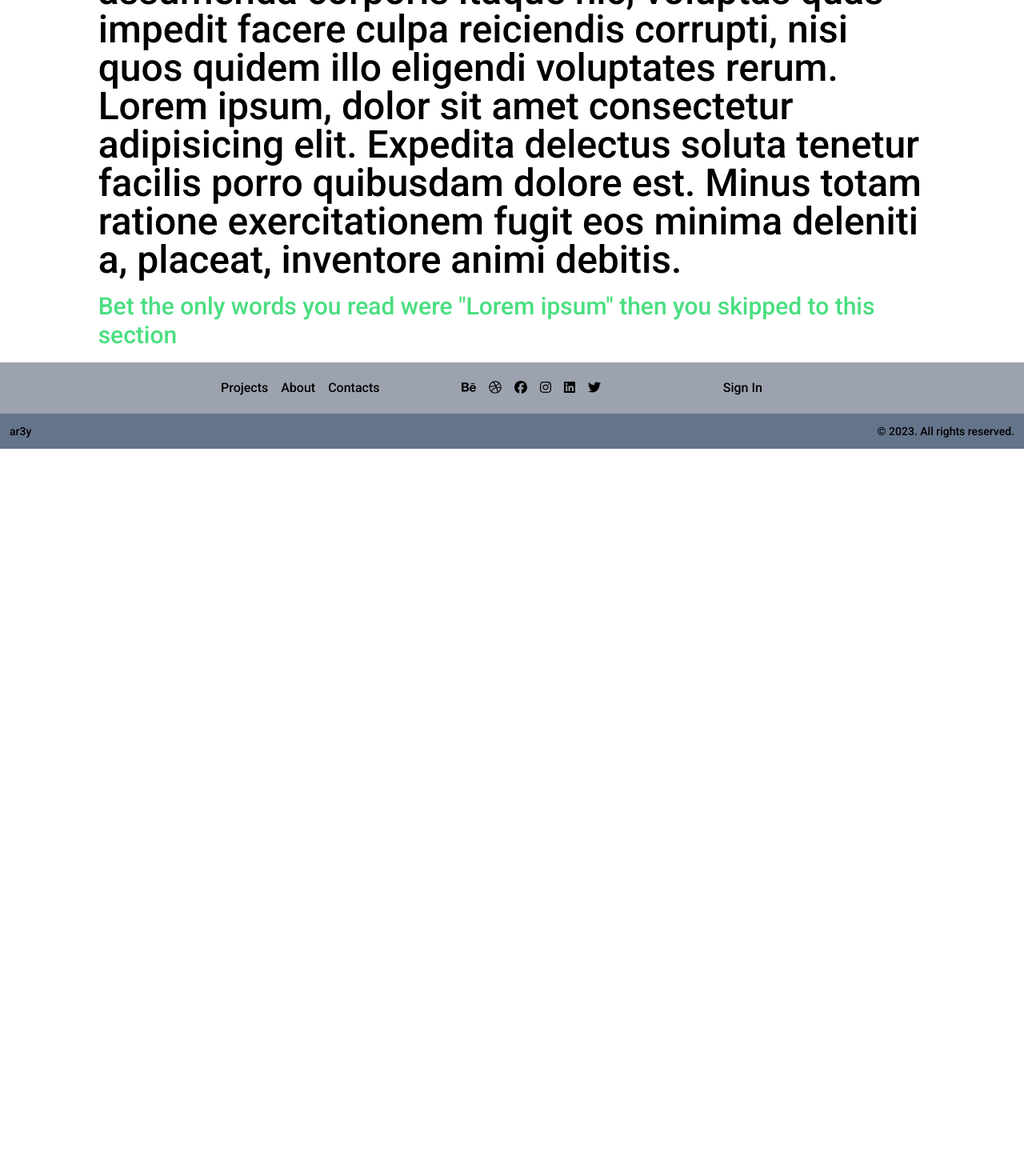
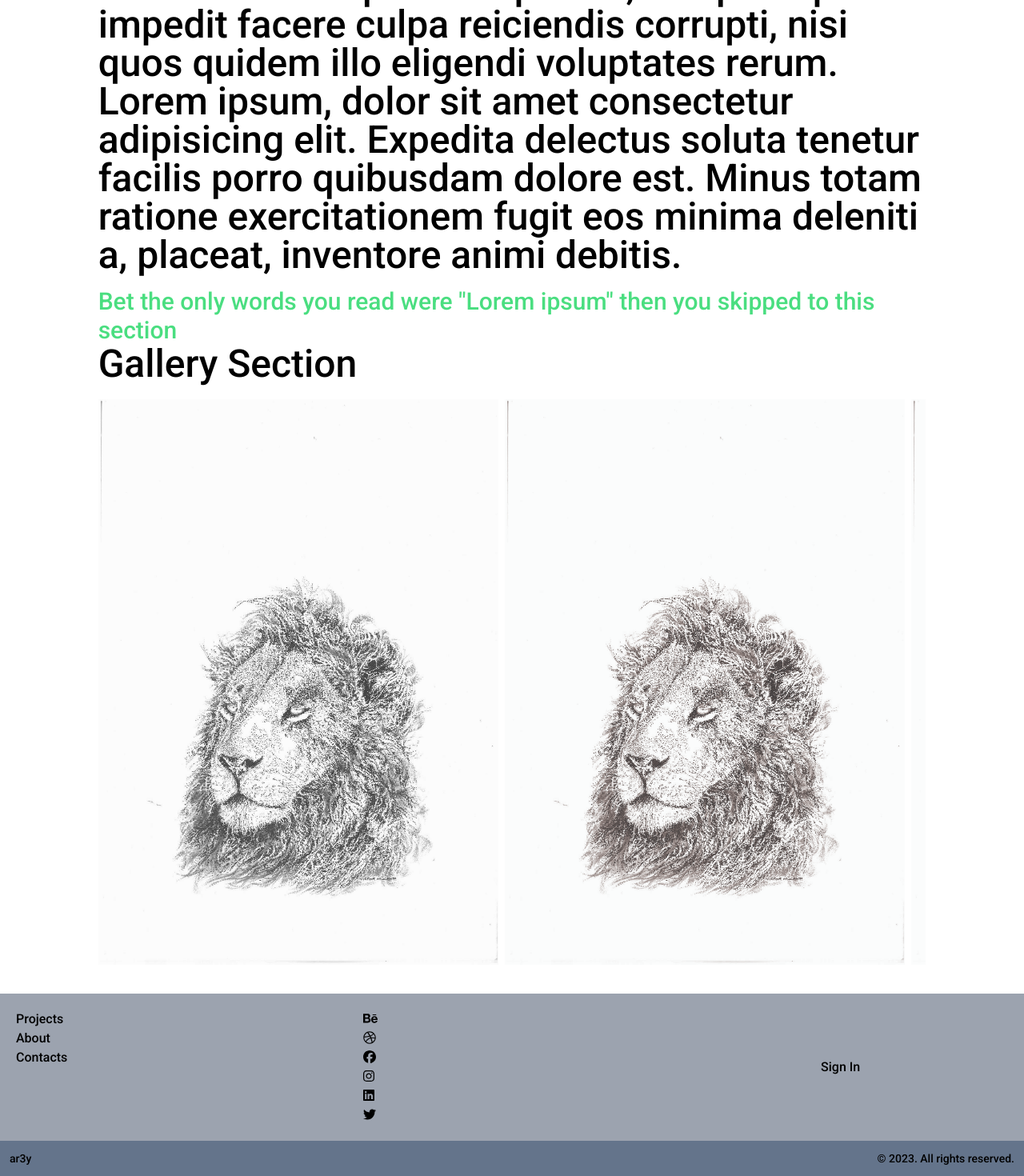
Before and after one commit to Arey-7/nn-web, a Next.js app: page / in a window 1280 px wide. Shown: the part 1239-2709 px from the top of the page at 80% size. Before the commit the page ends 1800 px from the top, so only its background shows below. Built offline with nearby package versions, Linux system fonts and the light colour scheme.

Commit message:
organisational changes

```diff
--- /dev/null
+++ b/app/components/button.tsx
@@ -0,0 +1,7 @@
+export default function Button(){
+    return(
+        <button>
+
+        </button>
+    )
+}
--- a/app/components/footer.tsx
+++ /dev/null
@@ -1,43 +0,0 @@
-import Link from "next/link";
-import { FontAwesomeIcon } from "@fortawesome/react-fontawesome";
-import { faInstagram, faTwitter, faLinkedin, faFacebook,faBehance,faDribbble } from '@fortawesome/free-brands-svg-icons';
-
-export default function Footer() {
-  return (
-    <footer className="bg-gray-400">
-      <div className="mx-auto w-3/5 grid grid-flow-col p-5">
-          <ul className="flex space-x-4">
-            <Link href="/projects">Projects</Link>
-            <Link href="/about">About</Link>
-            <Link href="/contacts">Contacts</Link>
-          </ul>
-          <ul className="flex space-x-4">
-            <li>
-              <Link href="#"><FontAwesomeIcon icon={faBehance}/></Link>
-
-            </li>
-            <li>
-            <Link href="#"><FontAwesomeIcon icon={faDribbble}/></Link>
-            </li>
-            <li>
-            <Link href="#"><FontAwesomeIcon icon={faFacebook}/></Link>
-            </li>
-            <li>
-            <Link href="#"><FontAwesomeIcon icon={faInstagram}/></Link>
-            </li>
-            <li>
-            <Link href="#"><FontAwesomeIcon icon={faLinkedin}/></Link>
-            </li>
-            <li>
-            <Link href="#"><FontAwesomeIcon icon={faTwitter}/></Link>
-            </li>
-          </ul>
-          <button>Sign In</button>
-      </div>
-      <div className=" bg-slate-500 text-sm p-3 flex justify-between">
-        <div>ar3y</div>
-        <div>&copy; 2023. All rights reserved.</div>
-      </div>
-    </footer>
-  );
-}
--- /dev/null
+++ b/app/components/gallery-image.tsx
@@ -0,0 +1,51 @@
+import Image from "next/image";
+
+interface GalleryImage {
+  id: number;
+  src: string;
+  alt: string;
+  width: number;
+  height: number;
+  className?: string;
+}
+
+interface GalleryProps {
+  images: GalleryImage[];
+}
+
+const Gallery: React.FC<GalleryProps> = ({ images }) => {
+  return (
+    <div className="gallery">
+      {images.map((image) => (
+        <GalleryImage
+          key={image.id}
+          src={image.src}
+          alt={image.alt}
+          width={image.width}
+          height={image.height}
+          className={image.className}
+        />
+      ))}
+    </div>
+  );
+};
+
+const GalleryImage: React.FC<GalleryImage> = ({
+  src,
+  alt,
+  width,
+  height,
+  className,
+}) => {
+  return (
+    <Image
+      src={src}
+      alt={alt}
+      width={width}
+      height={height}
+      className={className}
+    />
+  );
+};
+
+export default Gallery;
--- /dev/null
+++ b/app/components/video.tsx
@@ -0,0 +1,7 @@
+export default function Video(){
+    return(
+        <button>
+            m
+        </button>
+    )
+}
--- a/app/layout.tsx
+++ b/app/layout.tsx
@@ -1,8 +1,8 @@
 import "./globals.css";
 import { Roboto } from "next/font/google";
 import { Providers } from "./providers";
-import Navbar from "./components/navbar";
-import Footer from "./components/footer";
+import Navbar from "./sections/navbar";
+import Footer from "./sections/footer";
 import ThemeButton from "./components/theme_button";
 
 const roboto = Roboto({
@@ -28,13 +28,13 @@ export default function RootLayout({
       </head>
       <body className={roboto.className}>
         <Providers>
-          <div className="min-h-screen">
+          <div className="min-h-screen w-full">
             <Navbar />
             {children}
             <ThemeButton />
           </div>
           <div>
-            <Footer />
+          <Footer />
           </div>
         </Providers>
       </body>
--- a/app/page.tsx
+++ b/app/page.tsx
@@ -1,4 +1,5 @@
 import Image from "next/image";
+import Gallery from "./sections/gallery";
 
 // `app/page.tsx` is the UI for the `/` URL
 export default function Page() {
@@ -33,6 +34,7 @@ export default function Page() {
         Bet the only words you read were "Lorem ipsum" then you skipped to this
         section
       </p>
+      <Gallery/>
     </main>
   );
 }
--- /dev/null
+++ b/app/sections/footer.tsx
@@ -0,0 +1,67 @@
+import Link from "next/link";
+import { FontAwesomeIcon } from "@fortawesome/react-fontawesome";
+import {
+  faInstagram,
+  faTwitter,
+  faLinkedin,
+  faFacebook,
+  faBehance,
+  faDribbble,
+} from "@fortawesome/free-brands-svg-icons";
+
+export default function Footer() {
+  return (
+    <footer className="bg-gray-400">
+      <div className="mx-auto grid grid-flow-col p-5">
+        <ul className="">
+          <li>
+            <Link href="/projects">Projects</Link>
+          </li>
+          <li>
+            <Link href="/about">About</Link>
+          </li>
+          <li>
+            <Link href="/contacts">Contacts</Link>
+          </li>
+        </ul>
+        <ul className="">
+          <li>
+            <Link href="#">
+              <FontAwesomeIcon icon={faBehance} />
+            </Link>
+          </li>
+          <li>
+            <Link href="#">
+              <FontAwesomeIcon icon={faDribbble} />
+            </Link>
+          </li>
+          <li>
+            <Link href="#">
+              <FontAwesomeIcon icon={faFacebook} />
+            </Link>
+          </li>
+          <li>
+            <Link href="#">
+              <FontAwesomeIcon icon={faInstagram} />
+            </Link>
+          </li>
+          <li>
+            <Link href="#">
+              <FontAwesomeIcon icon={faLinkedin} />
+            </Link>
+          </li>
+          <li>
+            <Link href="#">
+              <FontAwesomeIcon icon={faTwitter} />
+            </Link>
+          </li>
+        </ul>
+        <button>Sign In</button>
+      </div>
+      <div className=" bg-slate-500 text-sm p-3 flex justify-between">
+        <div>ar3y</div>
+        <div>&copy; 2023. All rights reserved.</div>
+      </div>
+    </footer>
+  );
+}
--- /dev/null
+++ b/app/sections/gallery.tsx
@@ -0,0 +1,30 @@
+import Image from "next/image";
+
+export default function Gallery(){
+    return(
+        <div>Gallery Section
+            <div className="flex gap-2 overflow-hidden">
+            <Image src="/gallery/dotted-lion.jpg"
+            alt=""
+            width={500}
+            height={0}
+            className="my-5 grayscale"/>
+            <Image src="/gallery/dotted-lion.jpg"
+            alt=""
+            width={500}
+            height={0}
+            className="my-5"/>
+            <Image src="/gallery/dotted-lion.jpg"
+            alt=""
+            width={500}
+            height={0}
+            className="my-5"/>
+            <Image src="/gallery/dotted-lion.jpg"
+            alt=""
+            width={500}
+            height={0}
+            className="my-5"/>
+            </div>
+        </div>
+    )
+}
--- a/app/components/navbar.tsx
+++ b/app/sections/navbar.tsx
@@ -2,14 +2,14 @@
 import { useState } from "react";
 import Image from "next/image";
 import Link from "next/link";
-import MenuButton from "./menu_button";
-import NavbarOptions from "./navbar_options";
+import MenuButton from "../components/menu_button";
+import NavbarOptions from "../components/navbar_options";
 
 
 export default function Navbar() {
 
   return (
-    <div className="sticky top-0 h-20">
+    <div className="sticky top-0 w-full">
       <nav className="flex items-center justify-between px-8 py-6">
         <Link href="./">
           <Image
```
Also changed, not shown: public/gallery/dotted-lion.jpg (added).
